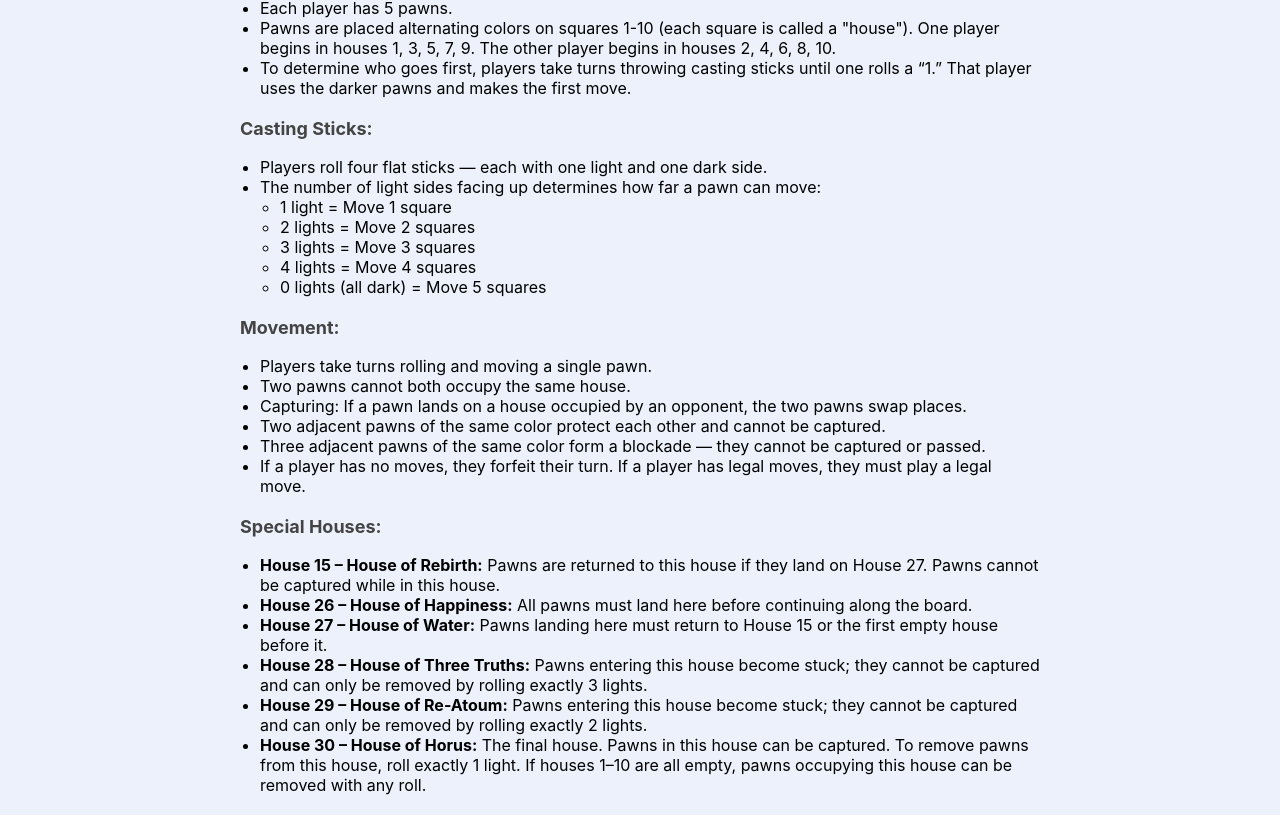
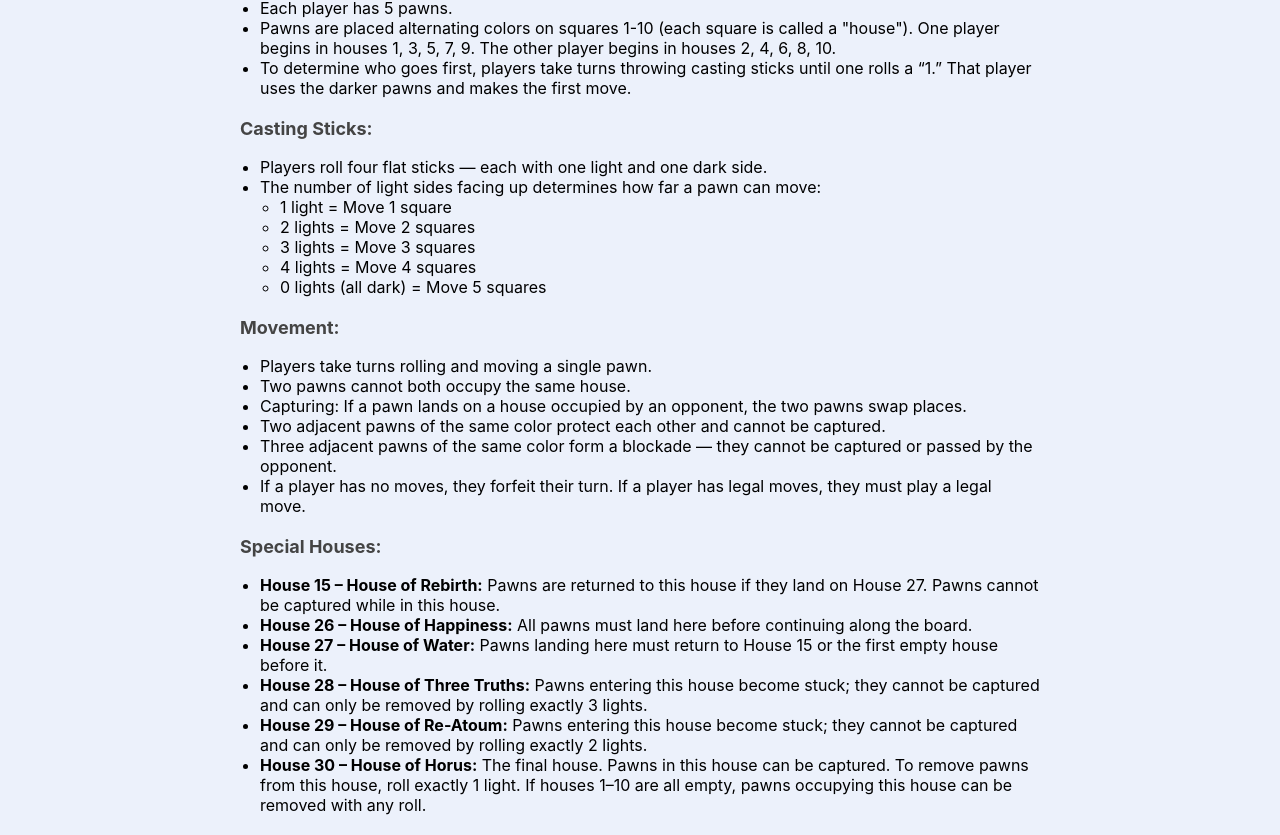
Before and after one commit to HarrisonKeyser/fun, a React (Create React App) app in the folder progress-bar-app/: page /#/senet in a window 1280 px wide. Shown: the part 845-1680 px from the top of the page. Built offline with nearby package versions, Linux system fonts and the light colour scheme.

Commit message:
small rule update

```diff
--- a/progress-bar-app/src/Senet.js
+++ b/progress-bar-app/src/Senet.js
@@ -323,7 +323,7 @@ function Senet() {
                 <li>Two pawns cannot both occupy the same house.</li>
                 <li>Capturing: If a pawn lands on a house occupied by an opponent, the two pawns swap places.</li>
                 <li>Two adjacent pawns of the same color protect each other and cannot be captured.</li>
-                <li>Three adjacent pawns of the same color form a blockade — they cannot be captured or passed.</li>
+                <li>Three adjacent pawns of the same color form a blockade — they cannot be captured or passed by the opponent.</li>
                 <li>If a player has no moves, they forfeit their turn. If a player has legal moves, they must play a legal move.</li>
             </ul>
 
```
